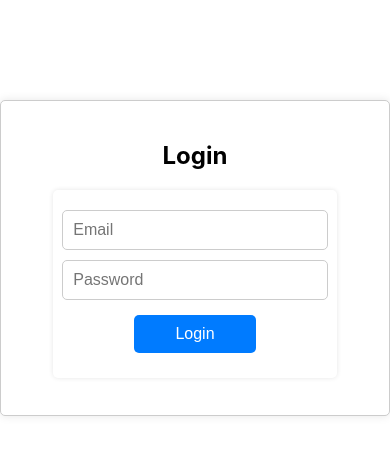
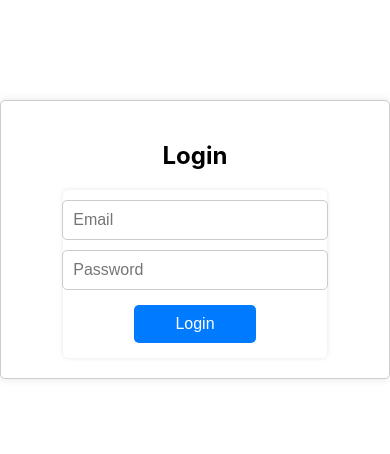
Before and after one commit to linarawwas/TRX_frontend, a React (Create React App) app: page /login in a window 390 px wide. Shown: the top 454 px of the page. Built offline with nearby package versions, Linux system fonts and the light colour scheme.

Commit message:
made record order responsive

```diff
--- a/src/components/Orders/RecordOrder.css
+++ b/src/components/Orders/RecordOrder.css
@@ -1,76 +1,58 @@
+/* RecordOrder.css */
 form {
-    max-width: 300px;
-    /* Adjust the maximum width as needed */
-    margin: 5% auto;
-    /* Center the form horizontally */
-    padding: 20px;
+    max-width: 70%;
+    margin: auto auto;
+    padding: 10px;
     border: 1px solid #ccc;
     border-radius: 5px;
     box-shadow: 0 0 5px rgba(0, 0, 0, 0.1);
+    background-color: #fff;
+    display: flex;
+    flex-direction: column;
+    justify-content: space-between;
   }
 
   label {
-    display: block;
-    margin: 5%;
-    padding: 5%;
     font-weight: bold;
+    margin: 5% 20px ;
+    font-size: 20px;
   }
-.area{
-    font-size: 20px;
-    margin:10px;
-}
-.areaName{
-    font-size: 20px;
-    margin:10px;
 
-}
   input[type="number"],
-input[type="text"] {
-    width: 100%;
-    margin: 5%;
+  input[type="text"],
+  select {
+    margin: 5% 10px;
     padding: 5%;
     border: 1px solid #ccc;
     border-radius: 5px;
     outline: none;
+    width: 100%;
   }
 
   button {
-    display: block;
-    width: 100%;
     padding: 12px;
     background-color: #007bff;
-    /* Adjust the button color */
     color: #fff;
-    /* Text color for the button */
     border: none;
     border-radius: 5px;
     cursor: pointer;
+    margin-top: 5%;
   }
 
   button:hover {
     background-color: #0056b3;
-    /* Adjust the button color on hover */
   }
-
-/* You can add additional styles as needed */
 
   /* Optional: Style form elements for number input type */
   input[type="number"] {
+    text-align: center;
     width: 50px;
-    /* Adjust the width of the number input */
-    text-align: center;
   }
 
   /* Optional: Larger increment and decrement buttons for number input */
   input[type="number"]::-webkit-inner-spin-button,
   input[type="number"]::-webkit-outer-spin-button {
     height: 40px;
-    /* Adjust the button height */
     width: 40px;
-    /* Adjust the button width */
     display: block;
   }
-
-.customerID {
-    width: 70%;
-}
--- a/src/components/Orders/RecordOrder.jsx
+++ b/src/components/Orders/RecordOrder.jsx
@@ -101,11 +101,7 @@ function RecordOrder() {
           </label>
           <label>
             Customer:
-                <select
-                    name="customerid"
-                    value={orderData.customerid}
-                    onChange={handleChange}
-                >
+            <select name="customerid" value={orderData.customerid} onChange={handleChange}>
               <option value="">Select a customer</option>
               {customers.map((customer) => (
                 <option key={customer._id} value={customer._id}>
```
Lines whose indentation alone changed are shown as unchanged.
